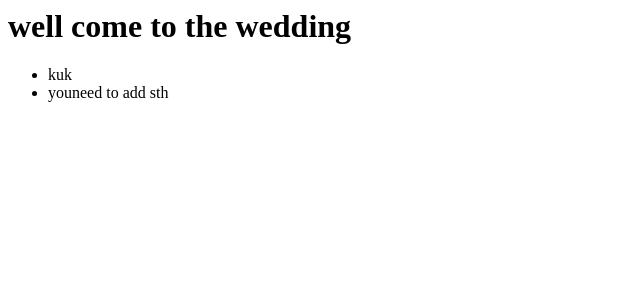
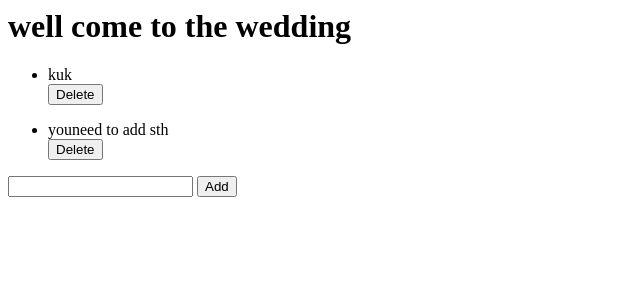
Before and after one commit to FANJIYU0825/django-todolist, a Django app: page /visiter/ in a window 1280 px wide. Shown: the top 300 px of the page, without its empty margins (0-640 px from the left). Run offline with Django 3.2, Linux system fonts and the light colour scheme; data comes from the database, SQL or seed files in the repository; both versions use the stored data as it was after the commit.

Commit message:
great finnally done

```diff
--- a/wedding/templates/visiter.html
+++ b/wedding/templates/visiter.html
@@ -2,6 +2,17 @@
 
 <ul>
     {% for todo_item in all_items %}
-    <li>{{ todo_item.content }}</li>
+
+    <li>{{ todo_item.content }}
+
+        <form action="/deletevisiter/{{todo_item.id}}" method="POST">{% csrf_token %}
+            <input type="submit" value="Delete"/>
+        </form>
+    </li>
     {% endfor %}
 </ul>
+
+<form action="/addvisiter/" method="POST">{% csrf_token %}
+    <input type="text" name="content"/>
+    <input type="submit" value="Add">
+</form>
--- a/wedding/visiter/views.py
+++ b/wedding/visiter/views.py
@@ -1,5 +1,5 @@
 from django.shortcuts import render
-from django.http import HttpResponse
+from django.http import HttpResponse,HttpResponsePermanentRedirect
 from .models import visiterItem
 
 
@@ -8,3 +8,14 @@ from .models import visiterItem
 def visiter_see(request):
     all_visiterItems = visiterItem.objects.all()
     return render(request,'visiter.html',{'all_items':all_visiterItems})
+
+
+def addvisiter (request):
+    new_item = visiterItem (content = request.POST['content'])
+    new_item.save()
+    return HttpResponsePermanentRedirect('/visiter/')
+
+def deletevisiter (request,todo_id):
+    item_delete = visiterItem.objects.get(id = todo_id)
+    item_delete.delete()
+    return HttpResponsePermanentRedirect('/visiter/')
--- a/wedding/wedding/settings.py
+++ b/wedding/wedding/settings.py
@@ -39,6 +39,7 @@ INSTALLED_APPS = [
     'django.contrib.staticfiles',
     'photo',
     'visiter',
+
 ]
 
 MIDDLEWARE = [
--- a/wedding/wedding/urls.py
+++ b/wedding/wedding/urls.py
@@ -15,11 +15,16 @@ Including another URLconf
 """
 from django.contrib import admin
 from django.urls import path
+from django.conf.urls import url
+
 from photo.views import index
-from visiter.views import visiter_see
+from visiter.views import visiter_see,addvisiter,deletevisiter
+
 
 urlpatterns = [
     path('admin/', admin.site.urls),
     path('photo/', index),
     path('visiter/',visiter_see),
+    path('addvisiter/',addvisiter),
+    path('deletevisiter/<int:todo_id>',deletevisiter),
 ]
```
Also changed, not shown: wedding/db.sqlite3.
